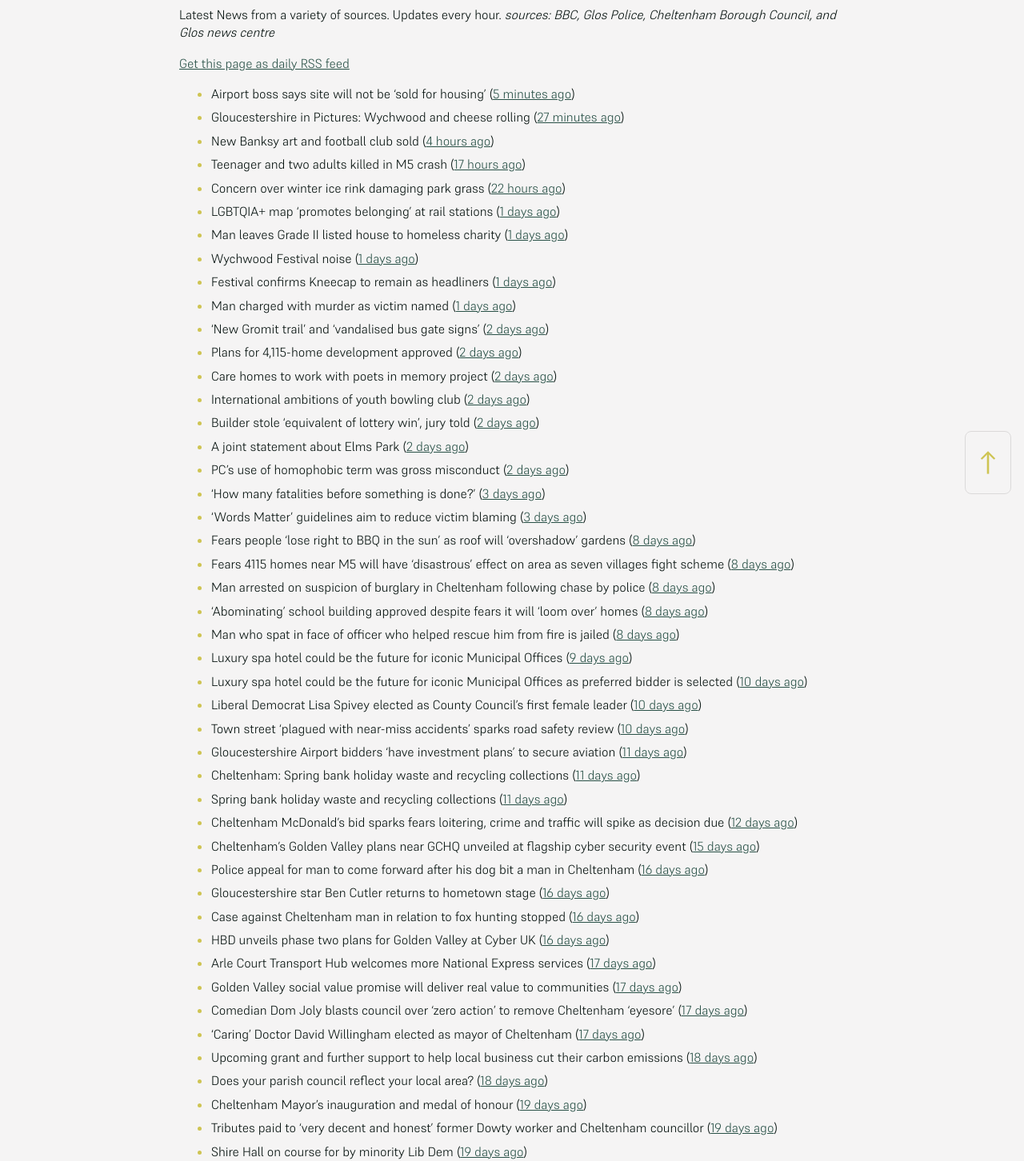
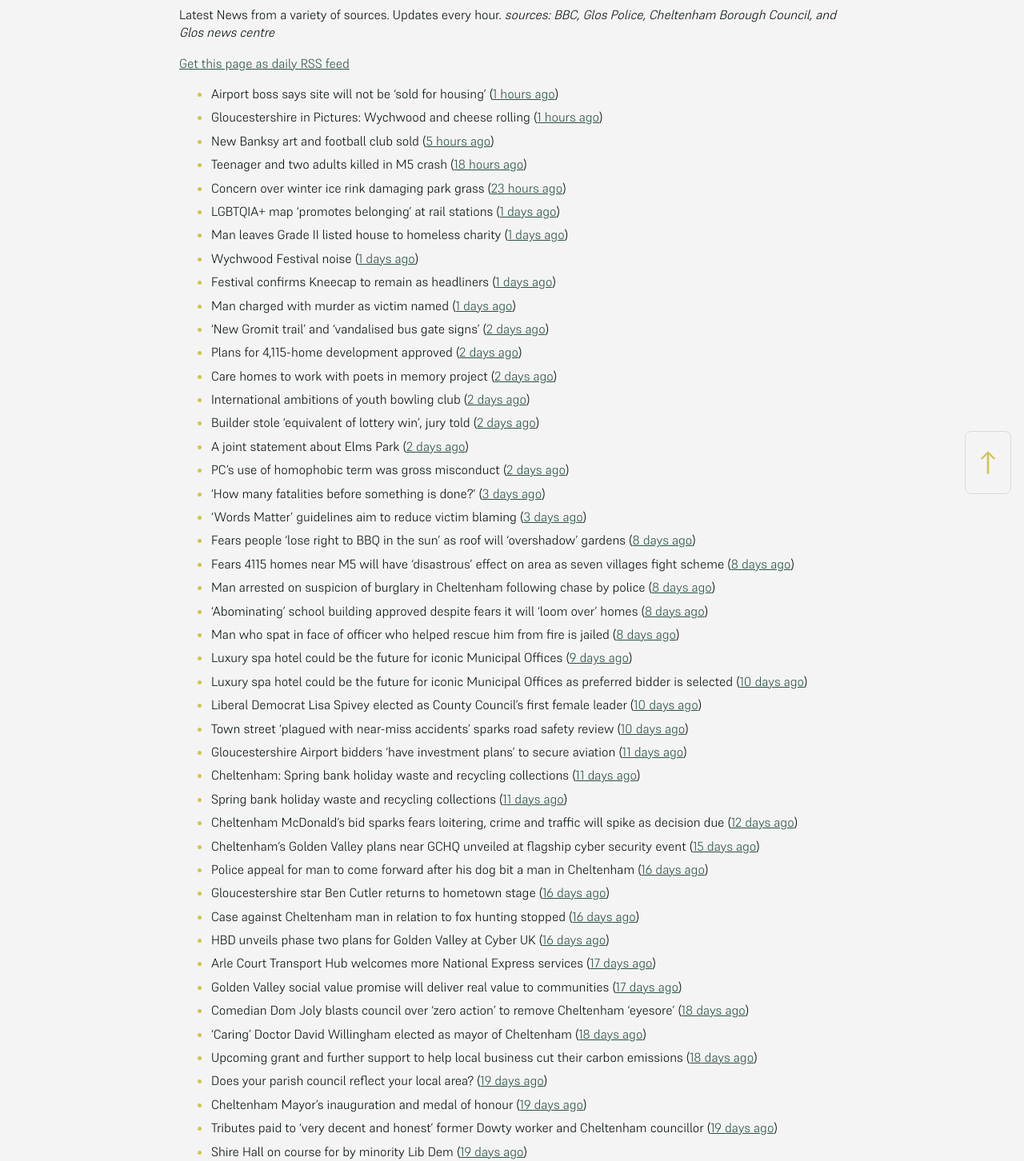
Before and after one commit to mat-0/cheltenham-open-data, a Jekyll site: the page built from _pages/news.md, in a window 1280 px wide. Shown: the part 266-1718 px from the top of the page at 80% size. Built offline with Jekyll 4.4.1, drawn with Linux system fonts in a browser that asks for light colours.

Commit message:
Updated 2025-06-01 11:58:05

```diff
--- a/_pages/news.md
+++ b/_pages/news.md
@@ -12,11 +12,11 @@ _sources: BBC, Glos Police, Cheltenham Borough Council, and Glos news centre_
 [Get this page as daily RSS feed](/daily.rss)
 
 <!-- news_marker starts -->
-- Airport boss says site will not be 'sold for housing' ([5 minutes ago](https://www.bbc.com/news/articles/cnv1gj0dl4eo))
-- Gloucestershire in Pictures: Wychwood and cheese rolling ([27 minutes ago](https://www.bbc.com/news/articles/cj42qe4nqn5o))
-- New Banksy art and football club sold ([4 hours ago](https://www.bbc.com/news/articles/cm2k124zz33o))
-- Teenager and two adults killed in M5 crash ([17 hours ago](https://www.bbc.com/news/articles/czxy3n361pgo))
-- Concern over winter ice rink damaging park grass ([22 hours ago](https://www.bbc.com/news/articles/cq540604wj4o))
+- Airport boss says site will not be 'sold for housing' ([1 hours ago](https://www.bbc.com/news/articles/cnv1gj0dl4eo))
+- Gloucestershire in Pictures: Wychwood and cheese rolling ([1 hours ago](https://www.bbc.com/news/articles/cj42qe4nqn5o))
+- New Banksy art and football club sold ([5 hours ago](https://www.bbc.com/news/articles/cm2k124zz33o))
+- Teenager and two adults killed in M5 crash ([18 hours ago](https://www.bbc.com/news/articles/czxy3n361pgo))
+- Concern over winter ice rink damaging park grass ([23 hours ago](https://www.bbc.com/news/articles/cq540604wj4o))
 - LGBTQIA+ map 'promotes belonging' at rail stations ([1 days ago](https://www.bbc.com/news/articles/cy5eq6w3k34o))
 - Man leaves Grade II listed house to homeless charity ([1 days ago](https://www.bbc.com/news/articles/c1deelp3dxzo))
 - Wychwood Festival noise ([1 days ago](https://www.cheltenham.gov.uk/news/article/3016/wychwood_festival_noise))
@@ -51,10 +51,10 @@ _sources: BBC, Glos Police, Cheltenham Borough Council, and Glos news centre_
 - HBD unveils phase two plans for Golden Valley at Cyber UK ([16 days ago](https://www.cheltenham.gov.uk/news/article/3012/hbd_unveils_phase_two_plans_for_golden_valley_at_cyber_uk))
 - Arle Court Transport Hub welcomes more National Express services ([17 days ago](https://gloucesternewscentre.co.uk/arle-court-transport-hub-welcomes-more-national-express-services/))
 - Golden Valley social value promise will deliver real value to communities ([17 days ago](https://www.cheltenham.gov.uk/news/article/3011/golden_valley_social_value_promise_will_deliver_real_value_to_communities))
-- Comedian Dom Joly blasts council over ‘zero action’ to remove Cheltenham ‘eyesore’ ([17 days ago](https://gloucesternewscentre.co.uk/comedian-dom-joly-blasts-council-over-zero-action-to-remove-cheltenham-eyesore/))
-- ‘Caring’ Doctor David Willingham elected as mayor of Cheltenham ([17 days ago](https://gloucesternewscentre.co.uk/caring-doctor-david-willingham-elected-as-mayor-of-cheltenham/))
+- Comedian Dom Joly blasts council over ‘zero action’ to remove Cheltenham ‘eyesore’ ([18 days ago](https://gloucesternewscentre.co.uk/comedian-dom-joly-blasts-council-over-zero-action-to-remove-cheltenham-eyesore/))
+- ‘Caring’ Doctor David Willingham elected as mayor of Cheltenham ([18 days ago](https://gloucesternewscentre.co.uk/caring-doctor-david-willingham-elected-as-mayor-of-cheltenham/))
 - Upcoming grant and further support to help local business cut their carbon emissions ([18 days ago](https://www.cheltenham.gov.uk/news/article/3010/upcoming_grant_and_further_support_to_help_local_business_cut_their_carbon_emissions))
-- Does your parish council reflect your local area? ([18 days ago](https://www.cheltenham.gov.uk/news/article/3009/does_your_parish_council_reflect_your_local_area))
+- Does your parish council reflect your local area? ([19 days ago](https://www.cheltenham.gov.uk/news/article/3009/does_your_parish_council_reflect_your_local_area))
 - Cheltenham Mayor’s inauguration and medal of honour ([19 days ago](https://www.cheltenham.gov.uk/news/article/3008/cheltenham_mayors_inauguration_and_medal_of_honour))
 - Tributes paid to ‘very decent and honest’ former Dowty worker and Cheltenham councillor ([19 days ago](https://gloucesternewscentre.co.uk/tributes-paid-to-very-decent-and-honest-former-dowty-worker-and-cheltenham-councillor/))
 - Shire Hall on course for by minority Lib Dem ([19 days ago](https://gloucesternewscentre.co.uk/shire-hall-on-course-for-by-minority-lib-dem/))
```
Also changed, not shown: _data/flood.json (+4 -4 lines), index.md (+5 -5 lines).
